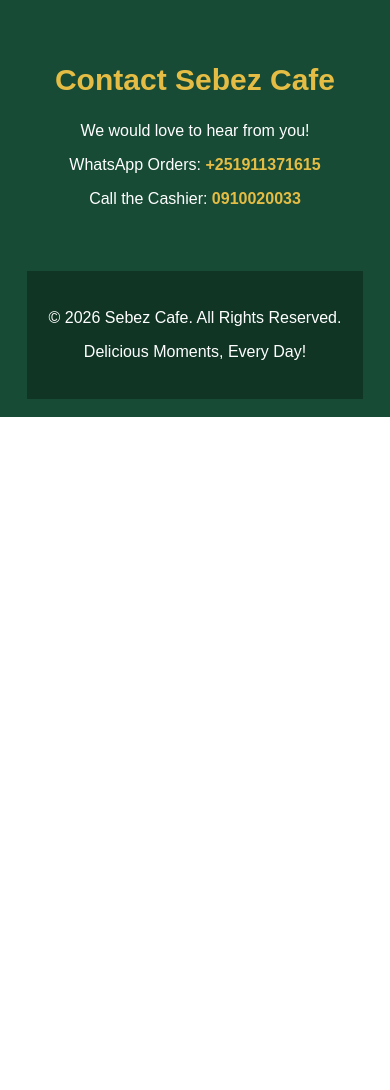
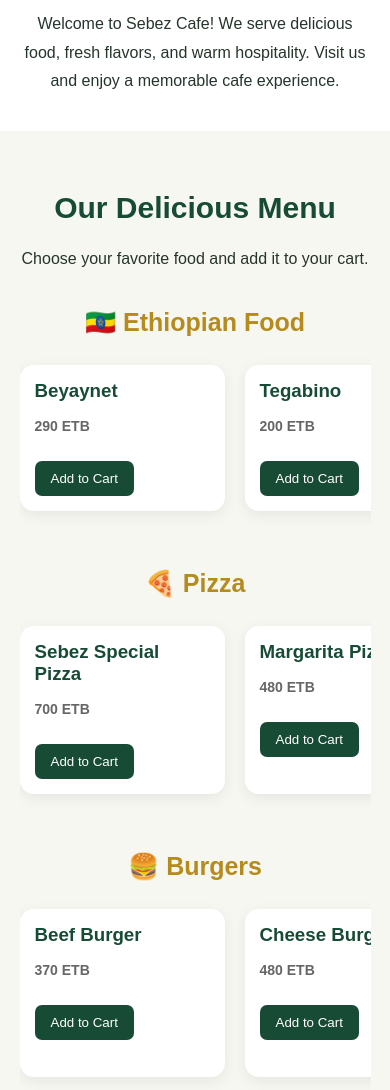
Before and after one commit to ytsehay88-del/Sebez-cafe, a plain HTML site: page index.html in a window 390 px wide. Shown: the part 643-1733 px from the top of the page. Before the commit the page ends 1060 px from the top, so only its background shows below. Drawn offline with Linux system fonts and the light colour scheme.

Commit message:
Update index.html

```diff
--- a/index.html
+++ b/index.html
@@ -214,6 +214,108 @@ footer {
 
 <header>
   <div class="logo">SEBEZ CAFE</div>
+<nav>
+  <a href="#home">Home</a>
+  <a href="#about">About</a>
+  <a href="#menu">Menu</a>
+  <a href="#cart">My Cart</a>
+  <a href="#contact">Contact</a>
+</nav>
+</header>
+
+<section class="hero" id="home">
+  <h1>Welcome to Sebez Cafe</h1>
+  <p>Delicious Moments, Fresh Taste, Warm Hospitality.</p>
+  <a href="#menu" class="btn">Explore Our Menu</a>
+</section>
+
+<section id="about">
+  <h2>About Sebez Cafe</h2>
+  <p class="intro">
+    Welcome to Sebez Cafe! We serve delicious food,
+    fresh flavors, and warm hospitality.
+    Visit us and enjoy a memorable cafe experience.
+  </p>
+</section>
+
+<section class="menu-section" id="menu">
+  <h2>Our Delicious Menu</h2>
+  <p>Choose your favorite food and add it to your cart.</p>
+  <div id="menu-categories"></div>
+</section>
+
+<script>
+const menuGroups = [
+  ["🇪🇹 Ethiopian Food", [
+    ["Beyaynet",290],["Tegabino",200],["Sero feses",170],
+    ["Pasta be sego",220],["Pasta be atekelt",270],
+    ["Tematim lebleb",180],["Suf feteft",180],
+    ["Telba fetft",200],["Atekelt shorba",180],
+    ["Pasta be tuna",350],["Chechebsa",200],
+    ["Ful",150],["Tebs",380],["Dulet",370],
+    ["Kuanta fere",380],["Sega ferfer",370],
+    ["Tebes ferfer",350],["Dekak tebes",380],
+    ["Bozena shero",300],["Shero be kebe",250],
+    ["Pasta be sega",290]
+  ]],
+  ["🍕 Pizza", [
+    ["Sebez Special Pizza",700],["Margarita Pizza",480],
+    ["Chicken Pizza",530],["Beef Pizza",470],
+    ["Fasting Tuna Pizza",480],["Vegetable Pizza",390],
+    ["Tuna with Vegetable Pizza",460],["Tuna Pizza",480]
+  ]],
+  ["🍔 Burgers", [
+    ["Beef Burger",370],["Cheese Burger",480],
+    ["Special Burger",500],
+    ["Sebez Double Special Burger",580]
+  ]],
+  ["🥪 Sandwiches & Snacks", [
+    ["Egg Sandwich",250],["Tuna Sandwich",350],
+    ["Club Sandwich",400],["Fasting Club Sandwich",230],
+    ["Chips",200],["Tuna Club Sandwich",380]
+  ]],
+  ["🥗 Salads", [
+    ["Tuna Salad",320],["Special Salad",350]
+  ]],
+  ["🌯 Wraps", [
+    ["Chicken Wrap",380],["Beef Wrap",350],
+    ["Vegetable Wrap",280]
+  ]]
+];
+
+const menuArea = document.getElementById("menu-categories");
+
+menuGroups.forEach(group => {
+  const heading = document.createElement("h3");
+  heading.className = "category-title";
+  heading.textContent = group[0];
+  menuArea.appendChild(heading);
+
+  const grid = document.createElement("div");
+  grid.className = "menu-grid";
+
+  group[1].forEach(item => {
+    const card = document.createElement("div");
+    card.className = "card";
+
+    card.innerHTML = `
+      <div class="card-content">
+        <h3>${item[0]}</h3>
+        <p class="price">${item[1]} ETB</p>
+        <button class="add-btn"
+          data-name="${item[0]}"
+          data-price="${item[1]}">
+          Add to Cart
+        </button>
+      </div>
+    `;
+
+    grid.appendChild(card);
+  });
+
+  menuArea.appendChild(grid);
+});
+</script>
 <section id="cart">
   <h2>Your Shopping Cart</h2>
 
```
